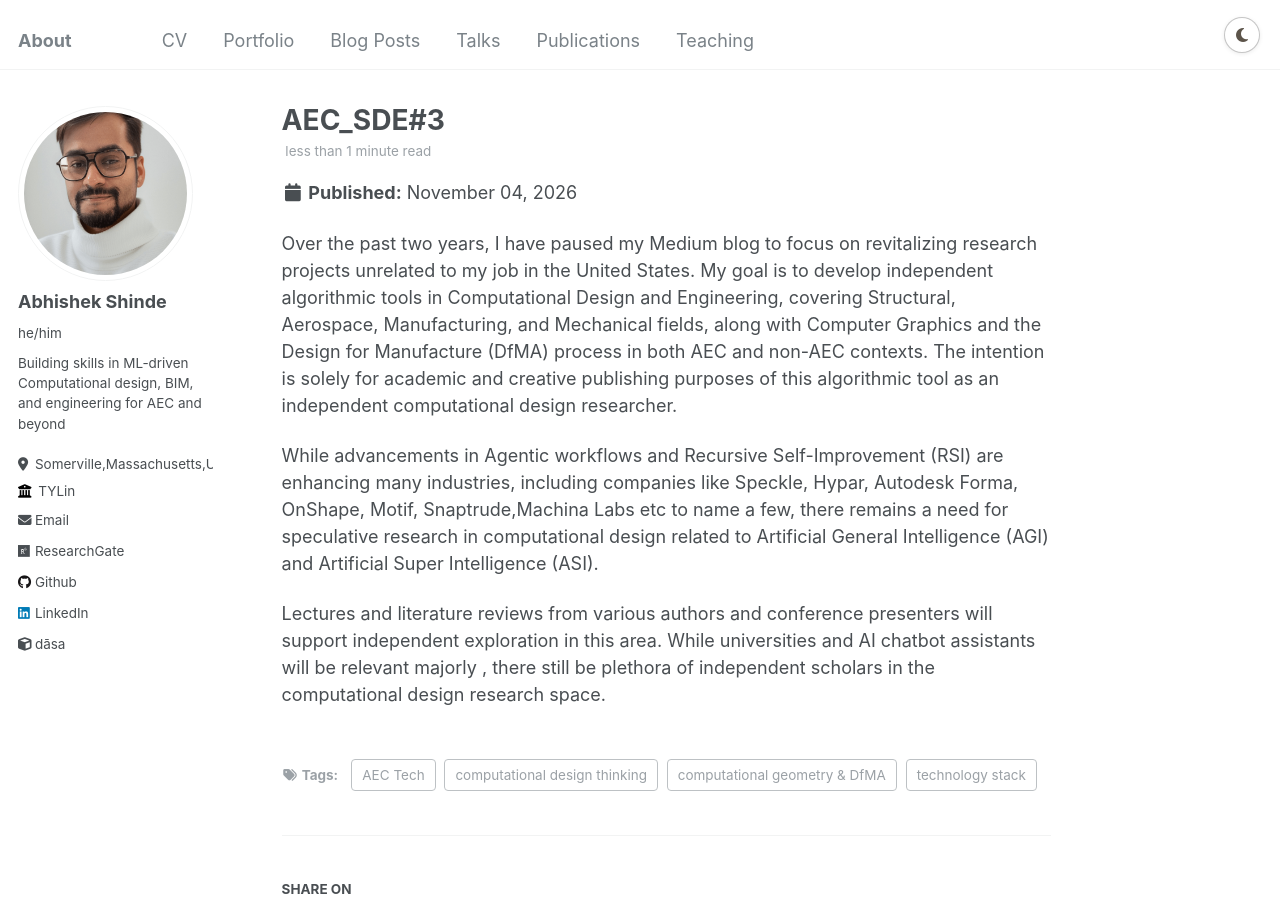
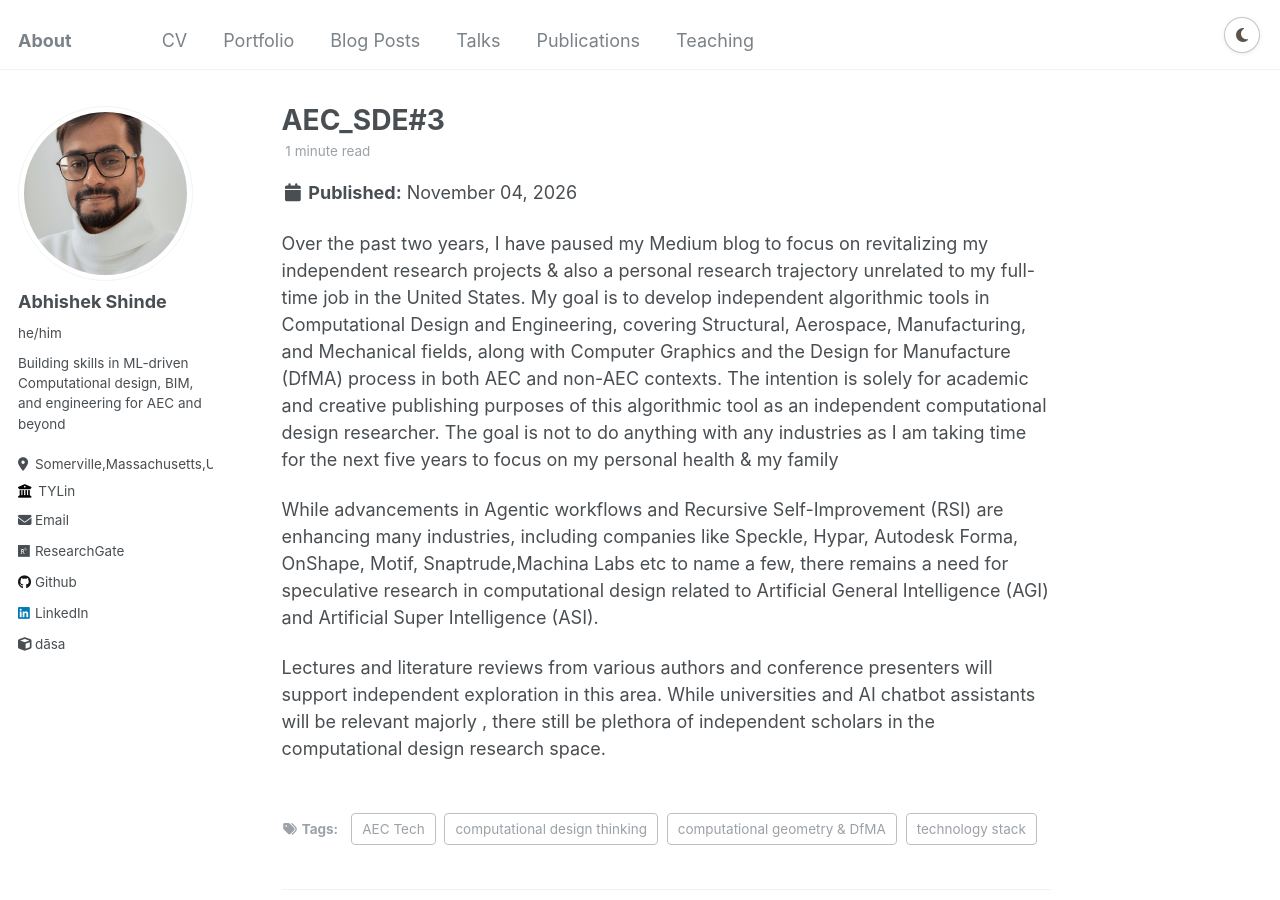
Before and after one commit to InquisitiveAS/InquisitiveAS.github.io, a Jekyll site: the page built from _posts/2026-11-04-blog-post-3.md, in a window 1280 px wide and 900 px high. Built offline with Jekyll 4.4.1, drawn with Linux system fonts in a browser that asks for light colours.

Commit message:
Update blogpost

```diff
--- a/_posts/2026-11-04-blog-post-3.md
+++ b/_posts/2026-11-04-blog-post-3.md
@@ -9,7 +9,9 @@
   - computational geometry & DfMA
 ---
 
-Over the past two years, I have paused my Medium blog to focus on revitalizing research projects unrelated to my job in the United States. My goal is to develop independent algorithmic tools in Computational Design and Engineering, covering Structural, Aerospace, Manufacturing, and Mechanical fields, along with Computer Graphics and the Design for Manufacture (DfMA) process in both AEC and non-AEC contexts. The intention is solely for academic and creative publishing purposes of this algorithmic tool as an independent computational design researcher.
+Over the past two years, I have paused my Medium blog to focus on revitalizing my independent research projects
+& also a personal research trajectory unrelated to my full-time job in the United States. My goal is to develop independent algorithmic tools in Computational Design and Engineering, covering Structural, Aerospace, Manufacturing, and Mechanical fields, along with Computer Graphics and the Design for Manufacture (DfMA) process in both AEC and non-AEC contexts. The intention is solely for academic and creative publishing purposes of this algorithmic tool as an independent computational design researcher. The goal is not to do anything with any
+industries as I am taking time for the next five years to focus on my personal health & my family
 
 While advancements in Agentic workflows and Recursive Self-Improvement (RSI) are enhancing many industries, including companies like Speckle, Hypar, Autodesk Forma, OnShape, Motif, Snaptrude,Machina Labs etc to name a few, there remains a need for speculative research in computational design related to Artificial General Intelligence (AGI) and Artificial Super Intelligence (ASI).
 
```
